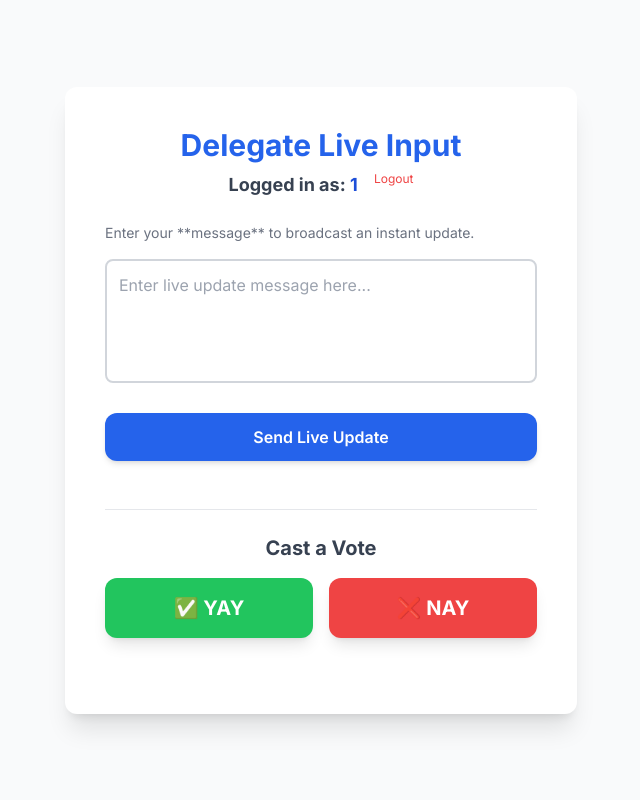
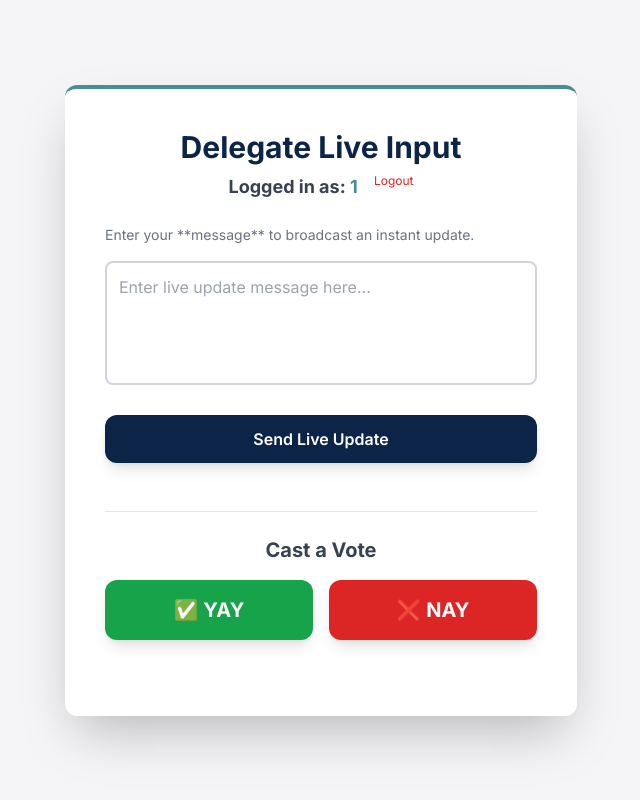
Before and after one commit to Xyr0za/wymun, a Flask app: page /delegate in a window 1280 px wide. Shown: the whole page, without its empty margins (319-959 px from the left). Run offline with Flask 3, Linux system fonts and the light colour scheme; the visitor is signed in with stand-in values (Sample User, id 1); some libraries are stand-ins or nearby versions.

Commit message:
colour scheme alterations

```diff
--- a/templates/delegate.html
+++ b/templates/delegate.html
@@ -11,16 +11,16 @@
         body { font-family: 'Inter', sans-serif; }
     </style>
 </head>
-<body class="bg-gray-50 min-h-screen flex items-center justify-center p-4">
+<body class="bg-[#F5F5F7] min-h-screen flex items-center justify-center p-4">
 
-    <div class="bg-white p-8 md:p-10 rounded-xl shadow-xl w-full max-w-lg">
-        <h1 class="text-3xl font-bold text-blue-600 mb-2 text-center">
+    <div class="bg-white p-8 md:p-10 rounded-xl shadow-2xl w-full max-w-lg border-t-4 border-[#478E99]">
+        <h1 class="text-3xl font-bold text-[#0B2447] mb-2 text-center">
             Delegate Live Input
         </h1>
 
         <div class="text-lg font-bold text-gray-700 mb-6 text-center">
-            Logged in as: <span id="delegate-id-display" class="text-blue-700">{{ delegate_id }}</span>
-            <a href="{{ url_for('logout') }}" class="text-xs text-red-500 hover:text-red-700 ml-3 font-normal align-top">Logout</a>
+            Logged in as: <span id="delegate-id-display" class="text-[#478E99]">{{ delegate_id }}</span>
+            <a href="{{ url_for('logout') }}" class="text-xs text-red-600 hover:text-red-800 ml-3 font-normal align-top">Logout</a>
         </div>
 
         <p class="mb-4 text-sm text-gray-500">
@@ -28,11 +28,11 @@
         </p>
 
         <textarea id="message-input" rows="4"
-            class="w-full p-3 border-2 border-gray-300 rounded-lg focus:border-blue-500 focus:ring-blue-500 resize-none mb-6"
+            class="w-full p-3 border-2 border-gray-300 rounded-lg focus:border-[#478E99] focus:ring-[#478E99] resize-none mb-6"
             placeholder="Enter live update message here..."></textarea>
 
         <button onclick="sendMessage()"
-            class="w-full bg-blue-600 hover:bg-blue-700 text-white font-semibold py-3 px-4 rounded-xl transition duration-200 shadow-md hover:shadow-lg focus:outline-none focus:ring-4 focus:ring-blue-300 transform active:scale-95 mb-6">
+            class="w-full bg-[#0B2447] hover:bg-[#1E3A5F] text-white font-semibold py-3 px-4 rounded-xl transition duration-200 shadow-lg hover:shadow-xl focus:outline-none focus:ring-4 focus:ring-[#6B7280] transform active:scale-95 mb-6">
             Send Live Update
         </button>
 
@@ -40,11 +40,11 @@
             <h2 class="text-xl font-bold text-gray-700 mb-4 text-center">Cast a Vote</h2>
             <div class="flex space-x-4">
                 <button onclick="sendVote('yay')"
-                    class="flex-1 bg-green-500 hover:bg-green-600 text-white font-extrabold py-4 px-4 rounded-xl transition duration-200 shadow-lg hover:shadow-xl focus:outline-none focus:ring-4 focus:ring-green-300 transform active:scale-95 text-xl">
+                    class="flex-1 bg-green-600 hover:bg-green-700 text-white font-extrabold py-4 px-4 rounded-xl transition duration-200 shadow-lg hover:shadow-xl focus:outline-none focus:ring-4 focus:ring-green-300 transform active:scale-95 text-xl">
                     ✅ YAY
                 </button>
                 <button onclick="sendVote('nay')"
-                    class="flex-1 bg-red-500 hover:bg-red-600 text-white font-extrabold py-4 px-4 rounded-xl transition duration-200 shadow-lg hover:shadow-xl focus:outline-none focus:ring-4 focus:ring-red-300 transform active:scale-95 text-xl">
+                    class="flex-1 bg-red-600 hover:bg-red-700 text-white font-extrabold py-4 px-4 rounded-xl transition duration-200 shadow-lg hover:shadow-xl focus:outline-none focus:ring-4 focus:ring-red-300 transform active:scale-95 text-xl">
                     ❌ NAY
                 </button>
             </div>
@@ -101,8 +101,8 @@
         // --- Helper function for cleaner feedback (NO CHANGE) ---
         function setFeedback(message, color) {
             feedbackElement.textContent = message;
-            feedbackElement.classList.remove('text-green-500', 'text-red-500');
-            feedbackElement.classList.add(color === 'green' ? 'text-green-500' : 'text-red-500');
+            feedbackElement.classList.remove('text-green-600', 'text-red-600');
+            feedbackElement.classList.add(color === 'green' ? 'text-green-600' : 'text-red-600');
 
             // Clear feedback after a short delay
             setTimeout(() => {
```
Also changed, not shown: templates/admin.html (+8 -8 lines), templates/dashboard.html (+12 -12 lines), templates/login.html (+6 -6 lines).
